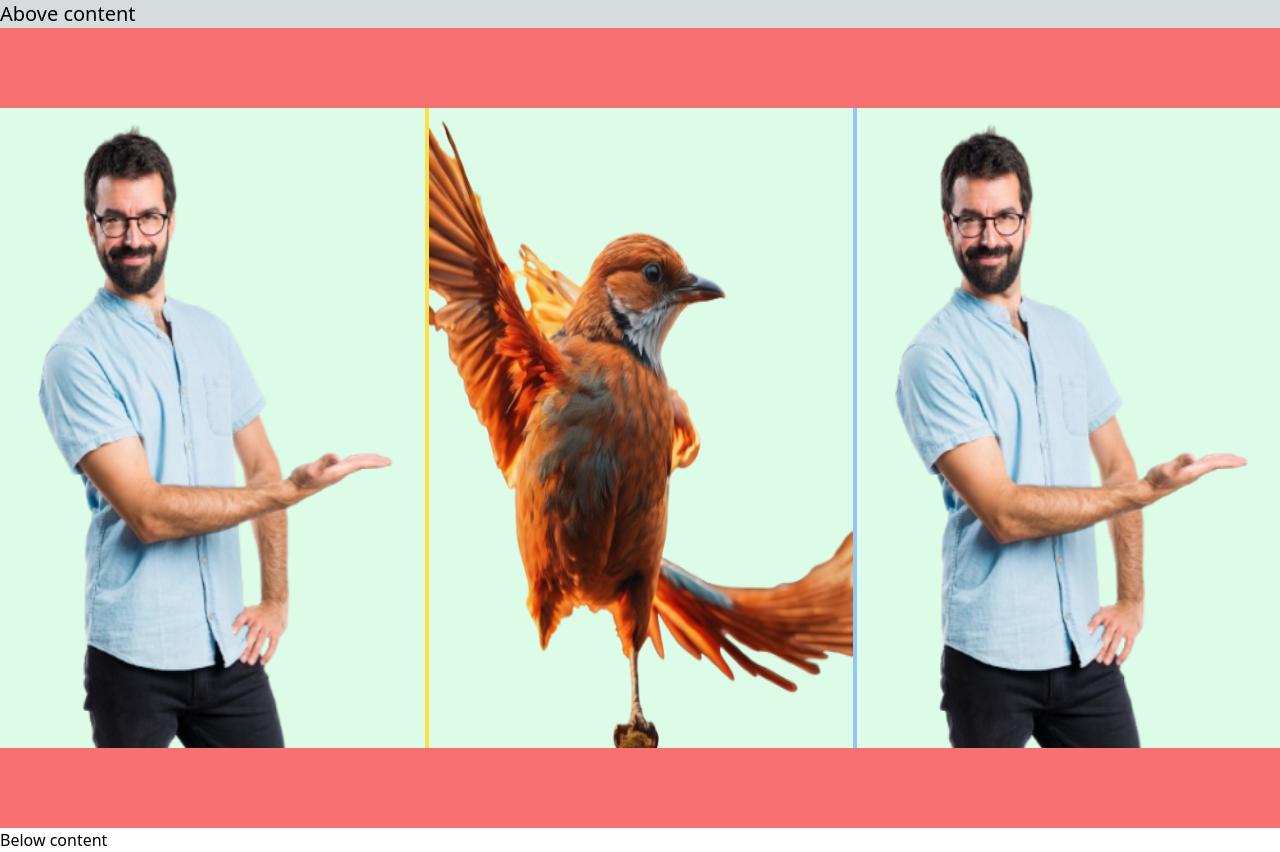
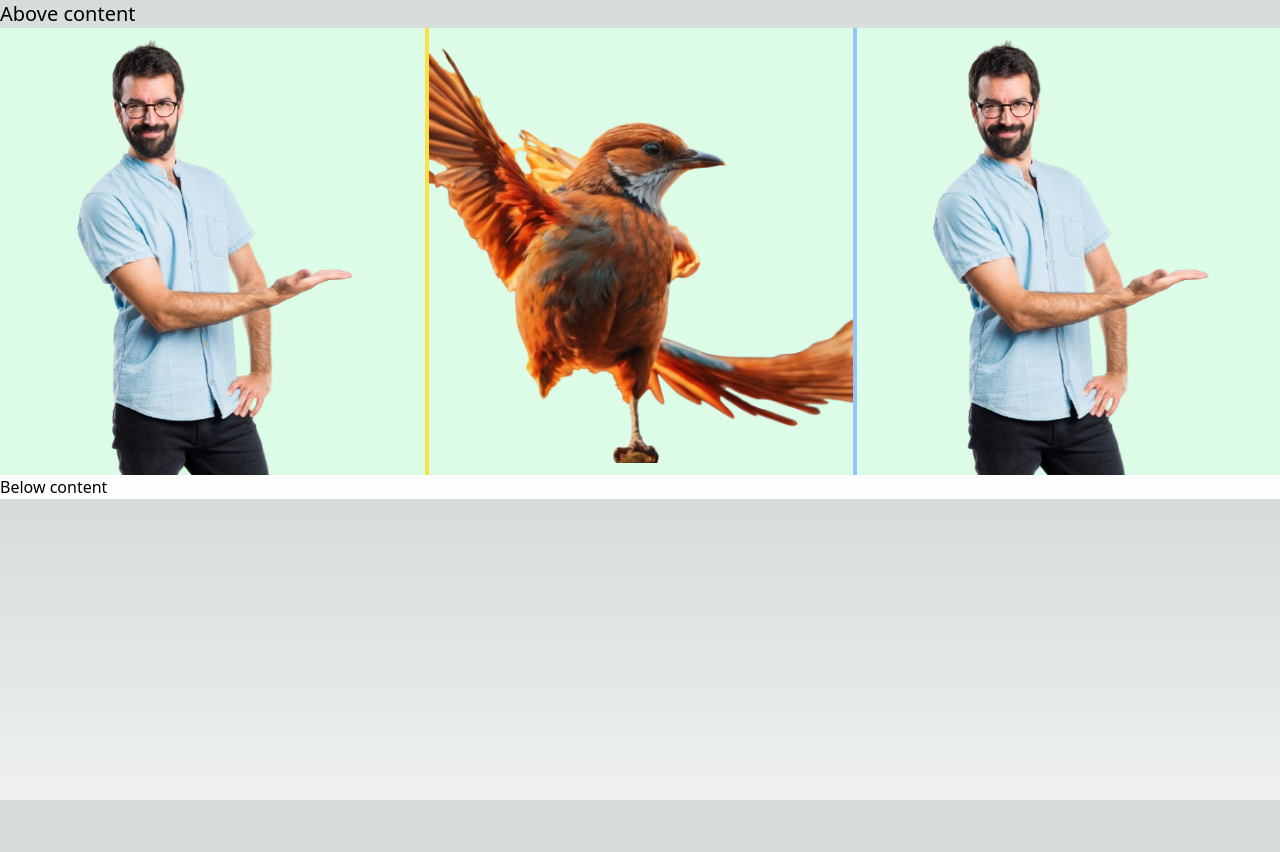
Before and after one commit to ern4m/react-carousel, a Next.js app: page / in a window 1280 px wide. After the commit the page ends 800 px from the top, so only its background shows below. Built offline with nearby package versions, Linux system fonts and the light colour scheme.

Commit message:
All 3 cases covered

```diff
--- a/components/FullScreenCarousel.tsx
+++ b/components/FullScreenCarousel.tsx
@@ -5,52 +5,65 @@ import "swiper/css/navigation";
 import "swiper/css/pagination";
 import "swiper/css/effect-fade";
 import Image, { StaticImageData } from "next/image";
-import Slide from "@/types";
+import SlideImage from "@/types";
 
 type CarouselProps = {
-  slides: Slide[][]
+  slides: SlideImage[][]
 }
 
-const SlideGen = (props: {images: Slide[]}) => {
+const SlideGen = (props: {images: SlideImage[]}) => {
   const images = props.images
   const len = images.length
 
   switch (len) {
     case 1:
       return (
-        <div className="flex justify-center items-center h-screen w-screen bg-yellow-300 space-x-1">
-          <div className="bg-green-400 ">
-            1
+        <div className="flex justify-center items-center h-screen w-screen bg-yellow-300 space-x-1 slide-container">
+          <div className="bg-green-400 w-full h-full flex items-center justify-center">
+              <Image
+                src={images[0].image}
+                className="max-w-full h-auto mx-auto"
+              />
           </div>
         </div>
       );
     case 2:
       return (
-        <div className="flex justify-center items-center h-screen w-screen bg-yellow-300 space-x-1">
-            <div className="bg-green-400 w-1/2 h-full h-1/2">1</div>
-            <div className="bg-green-400 w-1/2 h-full h-1/2">2</div>
+        <div className="flex justify-center items-center h-screen w-screen bg-yellow-300 space-x-1 slide-container">
+            <div className="bg-green-400 w-1/2 h-full h-1/2 flex items-center justify-center">
+              <Image
+                src={images[0].image}
+                className="max-w-full h-auto mx-auto"
+              />
+            </div>
+            <div className="bg-green-400 w-1/2 h-full h-1/2 flex items-center justify-center">
+              <Image
+                src={images[0].image}
+                className="max-w-full h-auto mx-auto"
+              />
+            </div>
         </div>
       );
     case 3:
       return (
-        <div className="flex h-4/5 w-screen bg-yellow-300 space-x-1 overflow-scroll">
-          <div className="w-1/2 md:w-1/3 bg-green-100 max-h-full">
+        <div className="flex h-4/5 w-screen bg-yellow-300 space-x-1 overflow-clip slide-container">
+          <div className="w-1/2 md:w-1/3 bg-green-100 max-h-full flex items-center justify-center">
             <Image
               src={images[0].image}
-              className="w-full h-full"
+              className="max-w-full h-auto mx-auto"
             />
           </div>
           <div className="flex-column md:flex w-1/2 md:w-2/3 md:space-x-1 max-h-full bg-blue-300">
-            <div className="bg-green-100 md:w-1/2 md:h-full h-1/2">
+            <div className="bg-green-100 md:w-1/2 md:h-full h-1/2 flex items-center justify-center">
               <Image
                 src={images[1].image}
-                className="w-full h-full"
+                className="max-w-full h-auto mx-auto"
               />
             </div>
-            <div className="bg-green-100 md:w-1/2 md:h-full h-1/2">
+            <div className="bg-green-100 md:w-1/2 md:h-full h-1/2 flex items-center justify-center">
               <Image
                 src={images[2].image}
-                className="w-full h-full"
+                className="max-w-full h-auto mx-auto"
               />
             </div>
           </div>
@@ -80,8 +93,8 @@ function FullScreenCarousel(props :CarouselProps) {
   console.log(imagesToDisplay)
 
   return (
-      <div className="h-screen h-width flex flex-no-wrap text-black bg-red-400 space-x-1 space-y-1 items-center overflow-none">
-        <SlideGen images={imagesToDisplay} />
+      <div className="h-4/5 w-screen flex flex-no-wrap text-black bg-red-400 space-x-1 space-y-1 items-center overflow-none">
+          <SlideGen images={imagesToDisplay} />
       </div>
   );
 }
--- a/pages/index.tsx
+++ b/pages/index.tsx
@@ -3,9 +3,9 @@ import { Inter } from 'next/font/google'
 import FullScreenCarousel from '@/components/FullScreenCarousel'
 import man from "../public/images/man.png"
 import bird from "../public/images/bird.png"
-import Slide from '@/types'
+import SlideImage from '@/types'
 
-const slides: Slide[][] = [[
+const slides: SlideImage[][] = [[
  {image: man, scale: 2},
  {image: bird, scale: 1},
  {image: man, scale: 1},
```
